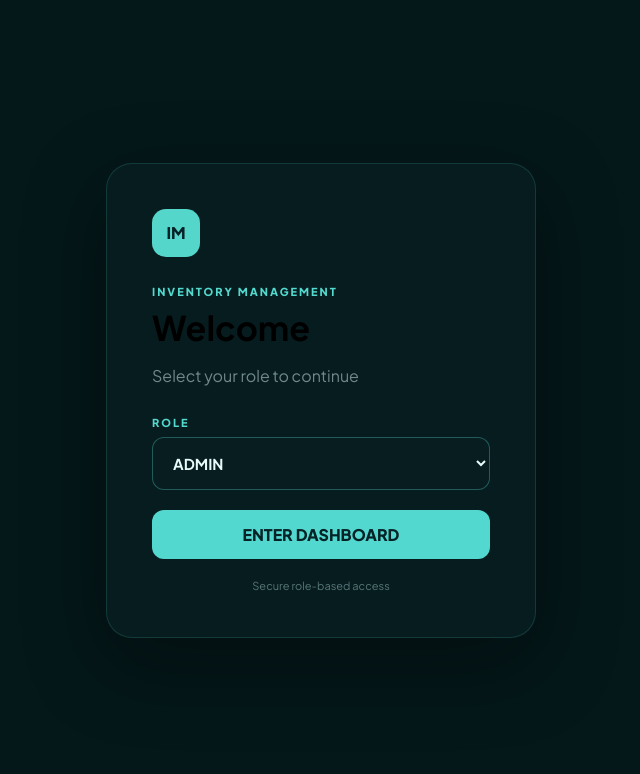
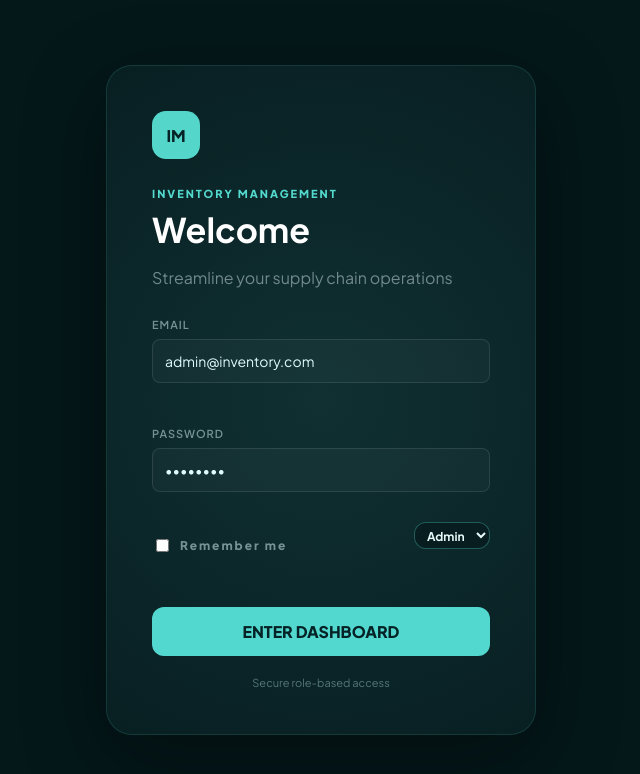
Before and after one commit to nishhhi11/InventoryManagementSystem, a React (Vite) app in the folder frontend/: page / in a window 1280 px wide. Shown: the top 774 px of the page, without its empty margins (319-959 px from the left). Built offline with nearby package versions, Linux system fonts and the light colour scheme.

Commit message:
fixed UI feedback and syntax error

```diff
--- a/frontend/src/pages/Categories.jsx
+++ b/frontend/src/pages/Categories.jsx
@@ -1,5 +1,6 @@
 import { useEffect, useState } from "react";
 import { createCategory, getCategories } from "../services/api";
+import { Keyboard, Router, Plug, PenTool, Folder, Monitor, Cpu, Headset, Mouse } from "lucide-react";
 
 function Categories({ user }) {
     const [categories, setCategories] = useState([]);
--- a/frontend/src/pages/Dashboard.jsx
+++ b/frontend/src/pages/Dashboard.jsx
@@ -270,8 +270,8 @@ function Dashboard({ user }) {
                 <div style={{ padding: '20px', background: 'var(--card-bg, #061d20)', borderRadius: '12px', border: '1px solid rgba(255, 107, 107, 0.15)', display: 'flex', flexDirection: 'column', position: 'relative', overflow: 'hidden' }}>
                     <div style={{ position: 'absolute', top: 0, left: 0, width: '4px', height: '100%', backgroundColor: '#ff6b6b' }}></div>
                     <div style={{ display: 'flex', justifyContent: 'space-between', alignItems: 'center', marginBottom: '16px' }}>
-                        <div style={{ color: 'var(--text-muted, #769293)', fontSize: '12px', textTransform: 'uppercase', letterSpacing: '0.5px', fontWeight: 600 }}>Needs restock</div>
-                        <div style={{ padding: '8px', backgroundColor: 'rgba(255, 107, 107, 0.1)', borderRadius: '8px', color: '#ff6b6b' }}>
+                        <div style={{ color: 'var(--text-muted, #769293)', fontSize: '12px', textTransform: 'uppercase', letterSpacing: '0.5px', fontWeight: 600, cursor: 'help' }} title="Items below their reorder level">Needs restock</div>
+                        <div style={{ padding: '8px', backgroundColor: 'rgba(255, 107, 107, 0.1)', borderRadius: '8px', color: '#ff6b6b' }} title="Needs restock counts items < reorder level. Low stock counts items <= reorder level.">
                             <AlertTriangle size={18} />
                         </div>
                     </div>
--- a/frontend/src/pages/Login.jsx
+++ b/frontend/src/pages/Login.jsx
@@ -37,23 +37,45 @@ function Login({ onLogin }) {
 
     return (
         <div className="login-page">
-            <div className="role-login-card">
+            <div className="role-login-card" style={{ position: 'relative', overflow: 'hidden' }}>
+                <div style={{ position: 'absolute', top: '-50%', left: '-50%', width: '200%', height: '200%', background: 'radial-gradient(circle, rgba(93, 224, 212, 0.1) 0%, transparent 60%)', pointerEvents: 'none', zIndex: 0 }}></div>
+                <div style={{ position: 'relative', zIndex: 1 }}>
                     <div className="brand-large">IM</div>
                     <p className="eyebrow">INVENTORY MANAGEMENT</p>
-                <h1>Welcome</h1>
+                    <h1 style={{ color: '#ffffff' }}>Welcome</h1>
 
-                <p className="login-subtitle">Select your role to continue</p>
+                    <p className="login-subtitle">Streamline your supply chain operations</p>
 
-                <label>ROLE</label>
+                    <label style={{ display: 'block', marginBottom: '8px', fontSize: '11px', fontWeight: 600, color: 'var(--text-muted, #769293)', letterSpacing: '1px' }}>EMAIL</label>
+                    <input
+                        type="email"
+                        style={{ width: '100%', padding: '12px', backgroundColor: 'rgba(255,255,255,0.03)', border: '1px solid rgba(255,255,255,0.1)', borderRadius: '8px', color: 'var(--text-color, #dffafa)', marginBottom: '16px', fontSize: '14px' }}
+                        value={credentials[role]?.email || ""}
+                        readOnly
+                    />
 
+                    <label style={{ display: 'block', marginBottom: '8px', fontSize: '11px', fontWeight: 600, color: 'var(--text-muted, #769293)', letterSpacing: '1px' }}>PASSWORD</label>
+                    <input
+                        type="password"
+                        style={{ width: '100%', padding: '12px', backgroundColor: 'rgba(255,255,255,0.03)', border: '1px solid rgba(255,255,255,0.1)', borderRadius: '8px', color: 'var(--text-color, #dffafa)', marginBottom: '16px', fontSize: '14px' }}
+                        value={credentials[role]?.password || ""}
+                        readOnly
+                    />
+
+                    <div style={{ display: 'flex', justifyContent: 'space-between', alignItems: 'center', marginBottom: '24px' }}>
+                        <label style={{ display: 'flex', alignItems: 'center', gap: '8px', fontSize: '12px', color: 'var(--text-muted, #769293)' }}>
+                            <input type="checkbox" style={{ accentColor: 'var(--primary-light, #5de0d4)' }} /> Remember me
+                        </label>
                         <select
                             className="role-select"
+                            style={{ margin: 0, padding: '4px 8px', fontSize: '12px', width: 'auto' }}
                             value={role}
                             onChange={e => setRole(e.target.value)}
                         >
-                    <option value="Admin">ADMIN</option>
-                    <option value="Staff">STAFF</option>
+                            <option value="Admin">Admin</option>
+                            <option value="Staff">Staff</option>
                         </select>
+                    </div>
 
                     {error && <div className="error-box">{error}</div>}
 
@@ -70,6 +92,7 @@ function Login({ onLogin }) {
                 </div>
                 </div>
             </div>
+        </div>
     );
 }
 
```
Lines whose indentation alone changed are shown as unchanged.
